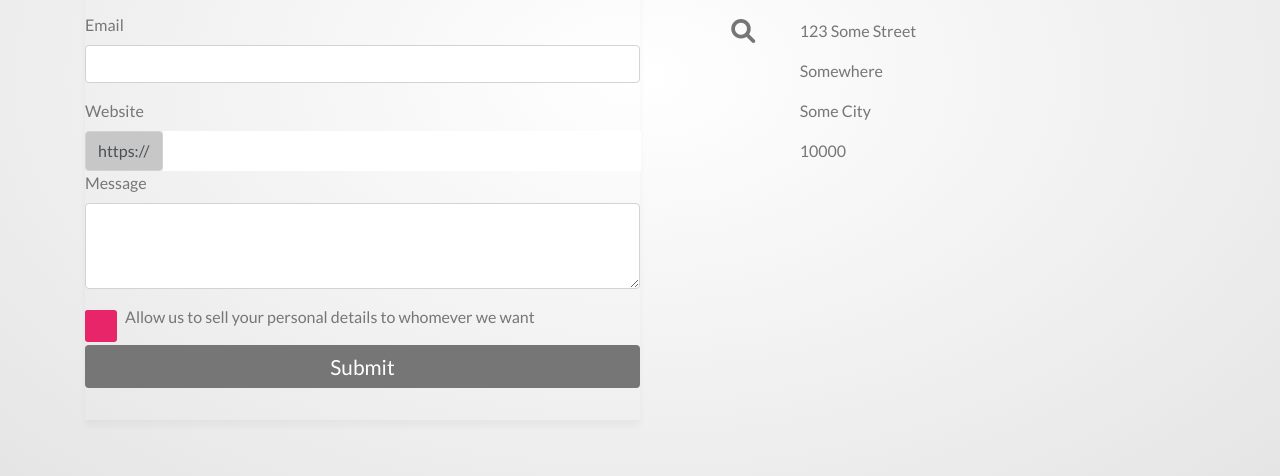
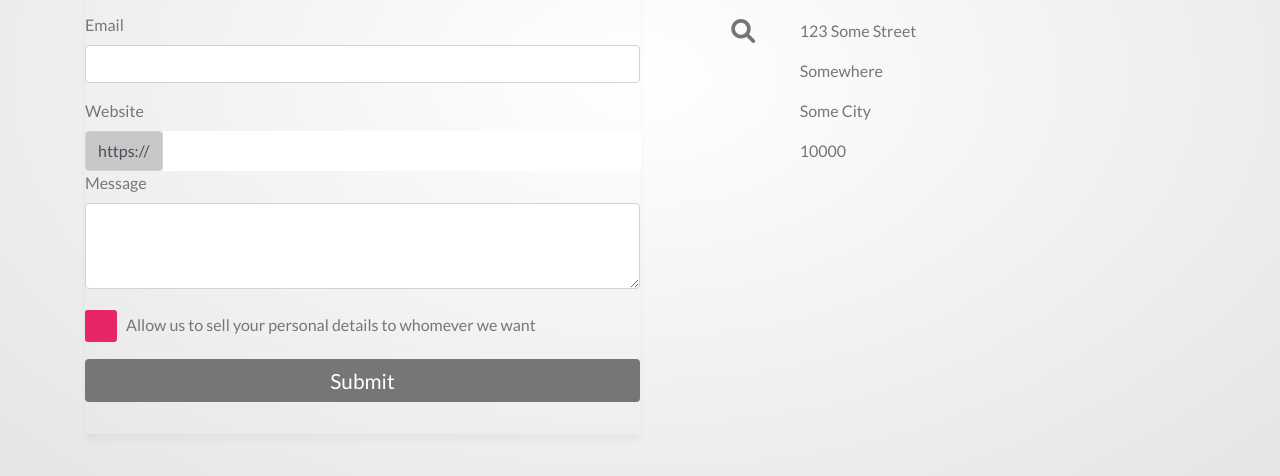
Before and after one commit to Noroff-FEU-Assignments/css-frameworks-ca-tnjensen, a website: page contact.html in a window 1280 px wide. Shown: the part 324-800 px from the top of the page. Drawn offline with nearby package versions, Linux system fonts and the light colour scheme; a web font is replaced by a local one.

Commit message:
Edit margins checkbox

```diff
--- a/sass/partials/_form.scss
+++ b/sass/partials/_form.scss
@@ -1,6 +1,10 @@
 .contact-form{
     box-shadow: 0 6px 6px rgba(0,0,0,0.04);
-    width: 50%;
+
+    @media (min-width:992px){
+        width: 50%;
+    }
+
 }
 .contact-form form{
     padding: 1rem 0;
@@ -15,7 +19,7 @@
     background: $input-bg;
 }
 input[type=checkbox] {
-    /* position: relative; */
+    position: relative;
       cursor: pointer;
 }
 input[type=checkbox]:before {
@@ -44,7 +48,12 @@ input[type=checkbox]:checked:after {
     left: 8px;
 }
 .form-check-label{
-    margin-left: 20px;
+    margin-left: 25px;
+    position: relative;
+    top: 8px;
+}
+.form-check{
+    margin-bottom: 30px;
 }
 .contact-form .form-control{
     background: white;
```
Also changed, not shown: css/style.css, css/style.min.css, 2 other files.
